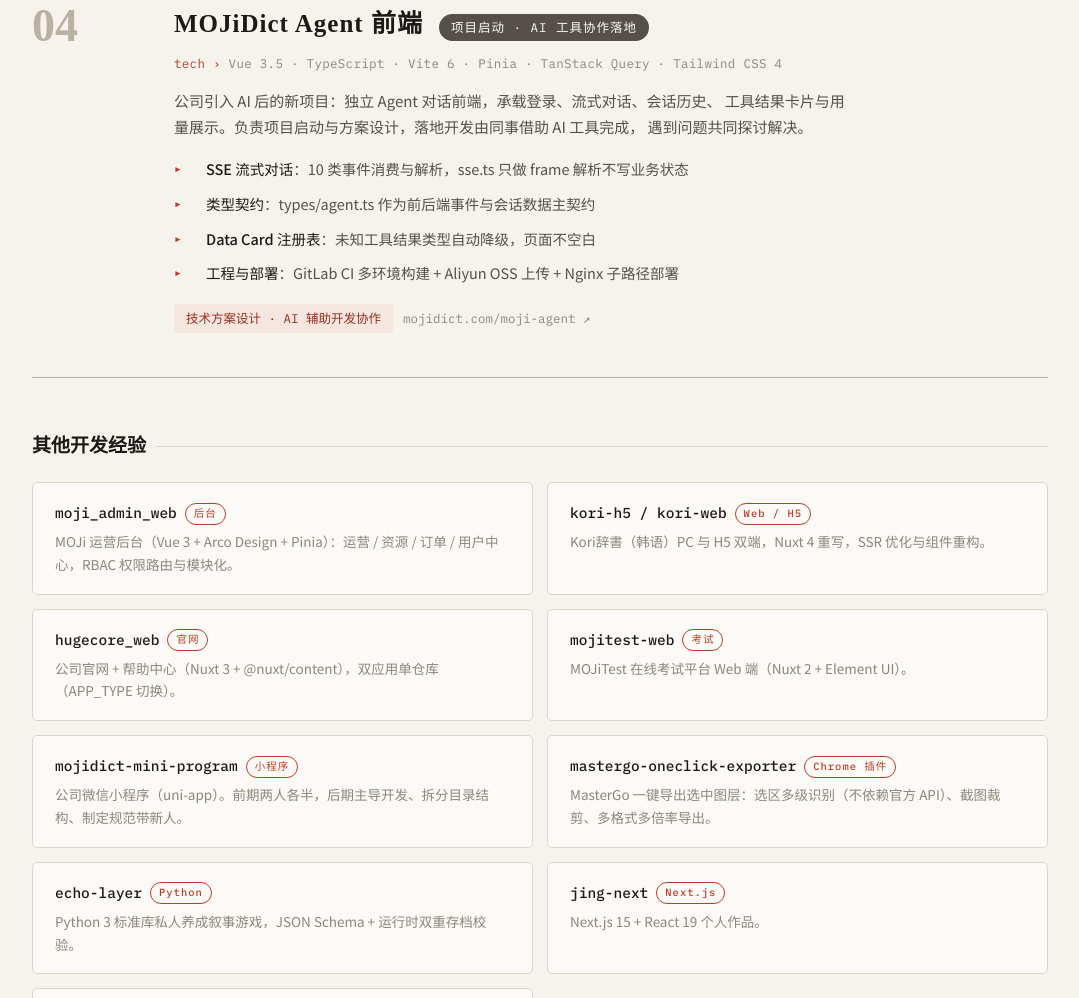
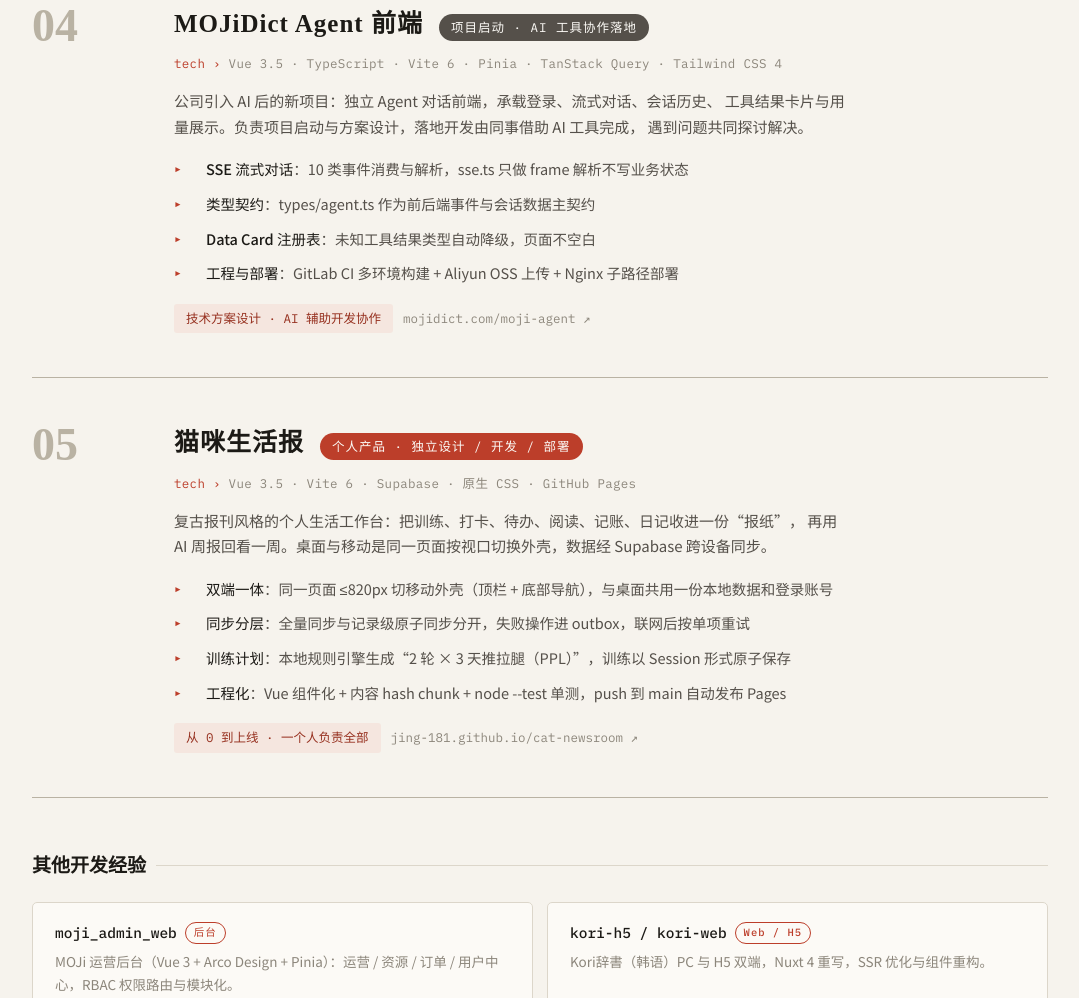
Before and after one commit to Jing-181/jing-portfolio, a plain HTML site: page index.html in a window 1280 px wide. Shown: the part 5837-6835 px from the top of the page, without its empty margins (100-1179 px from the left). Drawn offline with Linux system fonts and the light colour scheme.

Commit message:
新增个人产品项目：猫咪生活报（05）
精选项目新增猫咪生活报：Vue 3 + Vite + Supabase 个人生活工作台，线上地址 jing-181.github.io/cat-newsroom；同步更新 portfolio-docs

```diff
--- a/index.html
+++ b/index.html
@@ -1122,6 +1122,32 @@ footer {
       </div>
     </article>
 
+    <!-- 项目 5 -->
+    <article class="project reveal">
+      <div class="p-num">05</div>
+      <div>
+        <div class="p-head">
+          <h3 class="p-title">猫咪生活报</h3>
+          <span class="p-role">个人产品 · 独立设计 / 开发 / 部署</span>
+        </div>
+        <div class="p-stack">Vue 3.5 · Vite 6 · Supabase · 原生 CSS · GitHub Pages</div>
+        <p class="p-desc">
+          复古报刊风格的个人生活工作台：把训练、打卡、待办、阅读、记账、日记收进一份“报纸”，
+          再用 AI 周报回看一周。桌面与移动是同一页面按视口切换外壳，数据经 Supabase 跨设备同步。
+        </p>
+        <div class="p-points">
+          <div class="p-point"><span class="mark">▸</span><span><b>双端一体</b>：同一页面 ≤820px 切移动外壳（顶栏 + 底部导航），与桌面共用一份本地数据和登录账号</span></div>
+          <div class="p-point"><span class="mark">▸</span><span><b>同步分层</b>：全量同步与记录级原子同步分开，失败操作进 outbox，联网后按单项重试</span></div>
+          <div class="p-point"><span class="mark">▸</span><span><b>训练计划</b>：本地规则引擎生成“2 轮 × 3 天推拉腿（PPL）”，训练以 Session 形式原子保存</span></div>
+          <div class="p-point"><span class="mark">▸</span><span><b>工程化</b>：Vue 组件化 + 内容 hash chunk + node --test 单测，push 到 main 自动发布 Pages</span></div>
+        </div>
+        <div class="p-foot">
+          <span class="p-prove">从 0 到上线 · 一个人负责全部</span>
+          <a class="p-link" href="https://jing-181.github.io/cat-newsroom/" target="_blank" rel="noopener">jing-181.github.io/cat-newsroom ↗</a>
+        </div>
+      </div>
+    </article>
+
     <!-- 其他开发经验 -->
     <div class="more-head reveal">其他开发经验</div>
     <div class="more-grid">
```
Also changed, not shown: portfolio-docs/projects-complete.md (+1 -0 lines), portfolio-docs/projects-showcase.md (+1 -0 lines).
